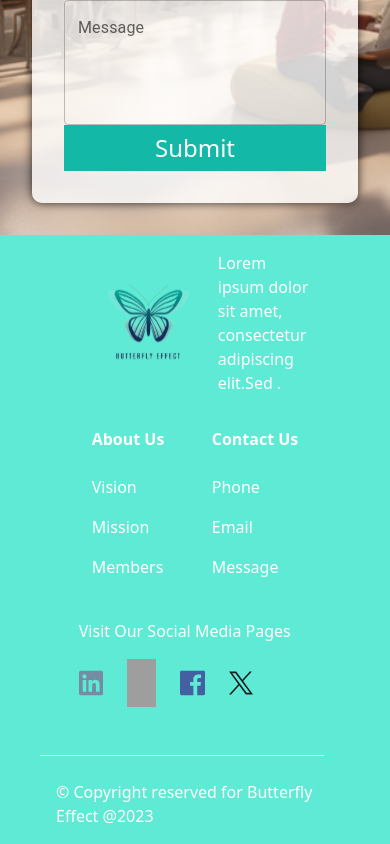
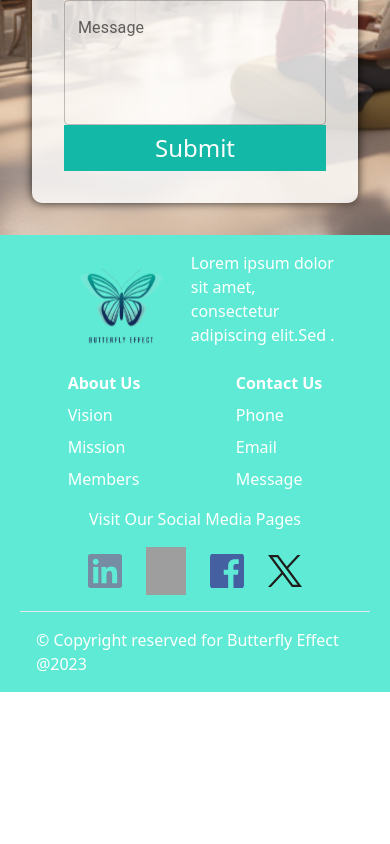
Before and after one commit to e-shami/butterfly-effect-universe, a Next.js app: page / in a window 390 px wide. Shown: the part 3192-4036 px from the top of the page. After the commit the page ends 3884 px from the top, so only its background shows below. Built offline with nearby package versions, Linux system fonts and the light colour scheme; grey boxes are pictures that could not be loaded.

Commit message:
modified navbar and footor to work responsively

```diff
--- a/components/footer.tsx
+++ b/components/footer.tsx
@@ -1,14 +1,12 @@
-import { SvgIcon } from "@mui/material";
 import Image from "next/image";
 import Link from "next/link";
 import React from "react";
-import { FaXTwitter } from "react-icons/fa6";
 
 const Footer = () => {
   return (
-    <div className="flex flex-col justify-center items-start px-10 bg-teal-300 w-full">
+    <div className="flex flex-col justify-center items-center px-1 bg-teal-300 w-full bg-pink">
       <div className="grid grid-cols-1 lg:grid-cols-3 place-items-center">
-        <div className="flex lg:flex-col w-3/4 justify-start items-center lg:items-start my-4">
+        <div className="flex lg:flex-col w-3/4 justify-center items-start lg:items-start mt-4">
           <Image
             src="/assets/images/logo.svg"
             alt="Butterfly Effect Logo"
@@ -22,7 +20,7 @@ const Footer = () => {
         </div>
 
         {/* second column in lg screens */}
-        <div className="flex justify-between items-center w-8/12 lg:w-3/4 my-4">
+        <div className="flex justify-between items-center w-8/12 lg:w-3/4 mt-2">
           <div>
             <Link
               href="#"
@@ -31,7 +29,7 @@ const Footer = () => {
               About Us
             </Link>
 
-            <div className="flex flex-col mt-6 space-y-4">
+            <div className="flex flex-col mt-2 lg:mt-6 space-y-2">
               <Link
                 href="#"
                 className="text-white font-medium font-inter md:text-md lg:text-xl"
@@ -61,7 +59,7 @@ const Footer = () => {
               Contact Us
             </Link>
 
-            <div className="flex flex-col mt-6 space-y-4">
+            <div className="flex flex-col mt-2 lg:mt-6 space-y-2">
               <Link
                 href="#"
                 className="text-white font-medium font-inter md:text-md lg:text-xl"
@@ -86,7 +84,7 @@ const Footer = () => {
 
         {/* 3rd column for lg screens */}
 
-        <div className="w-3/4 my-6">
+        <div className="flex flex-col w-3/4 mt-4 justify-center items-center">
           <h3 className="text-white font-Medium font-inter md:text-md lg:text-xl">
             Visit Our Social Media Pages
           </h3>
@@ -127,11 +125,13 @@ const Footer = () => {
         </div>
       </div>
 
-      <hr className="w-11/12  text-white my-6" />
+      <div className="flex flex-col w-11/12 lg:mt-4 justify-center">
+        <hr className="w-full text-white my-4 " />
 
-      <p className="text-white font-regular font-inter md:text-md lg:text-xl mx-4 mb-4">
-        © Copyright reserved for Butterfly Effect @2023
-      </p>
+        <p className="text-white font-regular font-inter md:text-md lg:text-xl mx-4 mb-4">
+          © Copyright reserved for Butterfly Effect @2023
+        </p>
+      </div>
     </div>
   );
 };
--- a/components/navbar.tsx
+++ b/components/navbar.tsx
@@ -29,6 +29,33 @@ const screen = {
 };
 function ResponsiveAppBar() {
   const theme = useTheme();
+
+  const [deviceScreen, setDeviceScreen] = React.useState({
+    width: 0,
+    height: 0,
+  });
+
+  React.useEffect(() => {
+    const updateDeviceScreen = () => {
+      const screenWidth = window.innerWidth;
+      const screenHeight = window.innerHeight;
+
+      setDeviceScreen({
+        width: screenWidth,
+        height: screenHeight,
+      })
+    };
+
+    updateDeviceScreen();
+
+    // Update columns on window resize
+    window.addEventListener("resize", updateDeviceScreen);
+
+    return () => {
+      // Cleanup event listener
+      window.removeEventListener("resize", updateDeviceScreen);
+    };
+  }, []);
 
   const [anchorElNav, setAnchorElNav] = React.useState<null | HTMLElement>(
     null
@@ -62,12 +89,12 @@ function ResponsiveAppBar() {
               src="/assets/images/logo.svg"
               alt="Butterfly Effect Logo"
               width={
-                window.innerWidth < screen.sm && window.innerWidth < screen.md
+                deviceScreen.width < screen.sm && deviceScreen.width < screen.md
                   ? 120
                   : 140
               }
               height={
-                window.innerWidth < screen.sm && window.innerWidth < screen.md
+                deviceScreen.width < screen.sm && deviceScreen.width < screen.md
                   ? 120
                   : 140
               }
@@ -127,12 +154,12 @@ function ResponsiveAppBar() {
               src="/assets/images/logo.svg"
               alt="Butterfly Effect Logo"
               width={
-                window.innerWidth <= screen.sm && window.innerHeight < 678
+                deviceScreen.width <= screen.sm && deviceScreen.height < 678
                   ? 100
                   : 150
               }
               height={
-                window.innerWidth <= screen.sm && window.innerHeight < 678
+                deviceScreen.width <= screen.sm && deviceScreen.height   < 678
                   ? 100
                   : 150
               }
```
